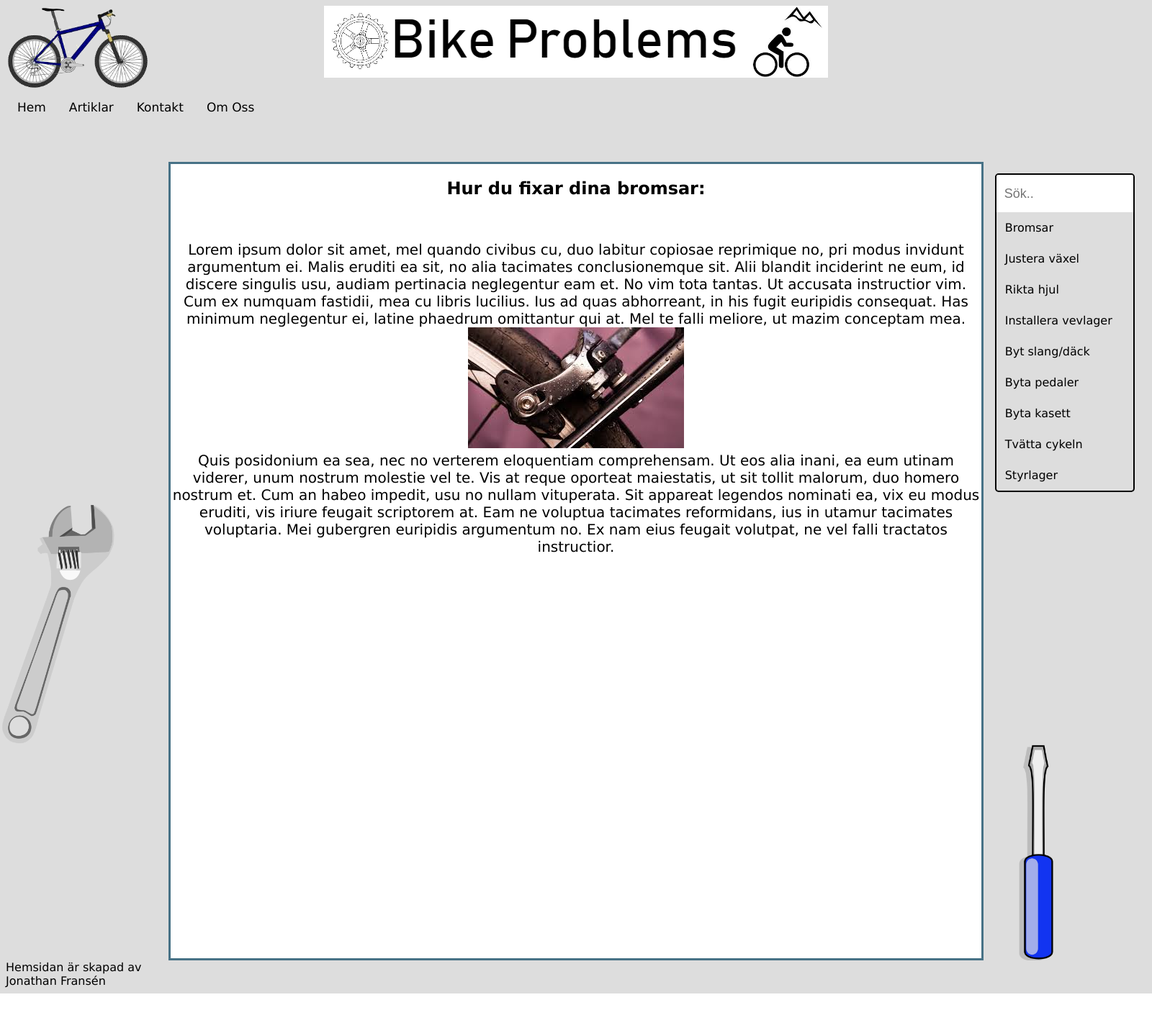
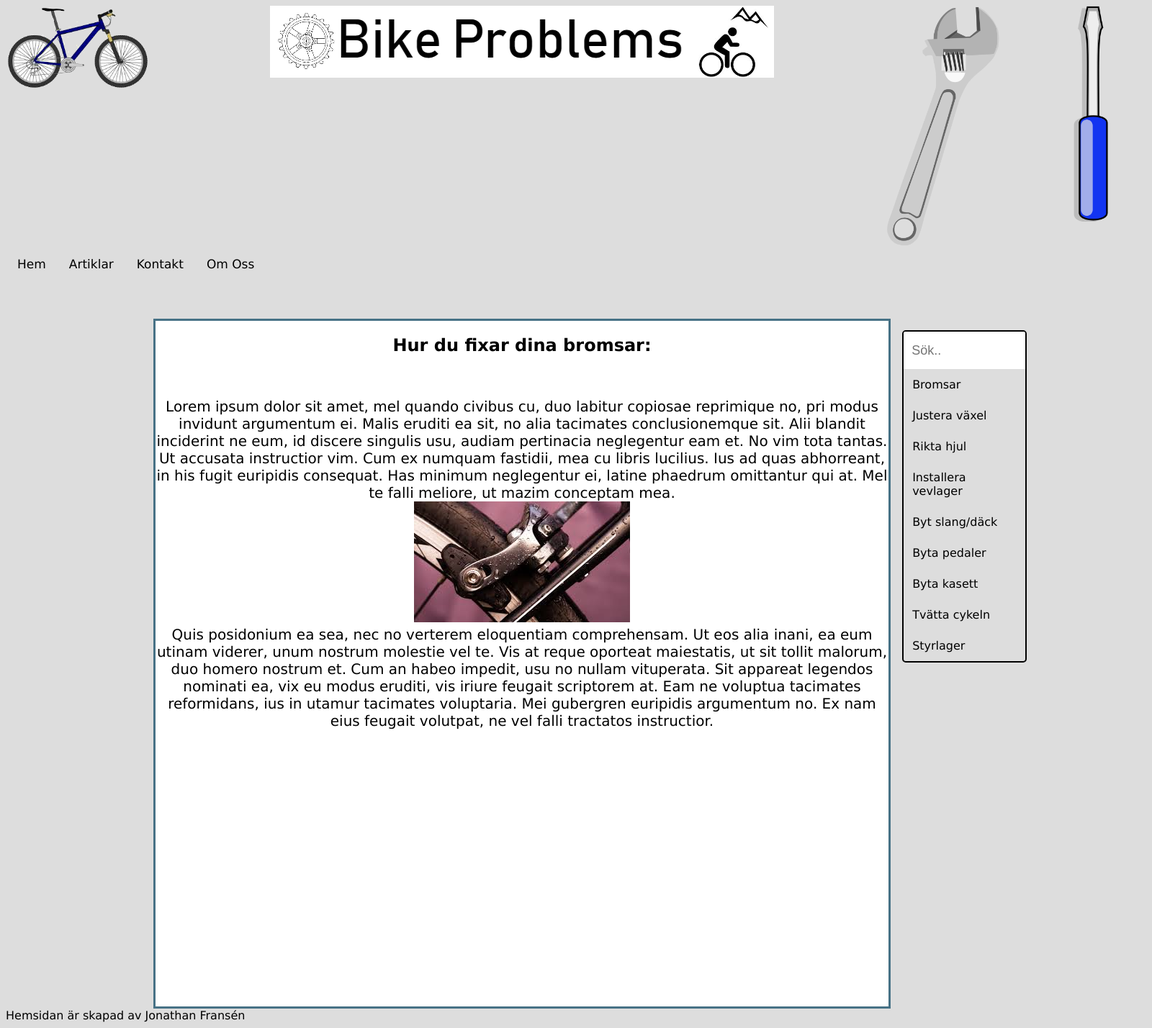
Before and after one commit to Jonfra/Jonafran, a PHP site: page /Broms.html in a window 1600 px wide. Shown: the whole page at 72% size. Before the commit the page ends 1381 px from the top, so only its background shows below. Run offline with PHP 8.4, Linux system fonts and the light colour scheme.

Commit message:
Update grid.css

```diff
--- a/css/grid.css
+++ b/css/grid.css
@@ -15,12 +15,12 @@
   grid-row: 3/9;
 }
 
-#rightimg {
+#leftimg {
   grid-column: 1/2;
   grid-row: 3/4;
 }
 
-#reklam2 {
+/*#reklam2 {*/
   grid-column: 1/2;
   grid-row: 4/5;
 }
@@ -41,6 +41,8 @@
 }
 
 footer {
+   grid-column: 1/12;
+  grid-row: 11/12;
 ;
   grid-row: 9/10;
 }
```
